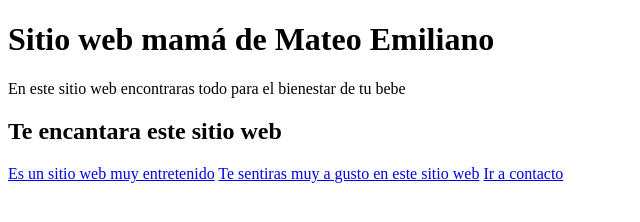
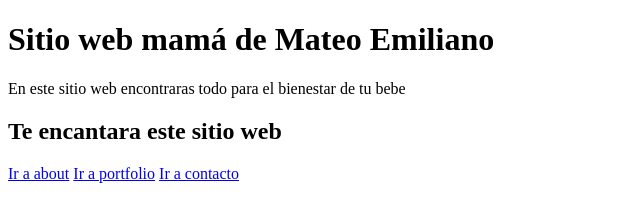
Before and after one commit to MateoEmiliano2401/MateoEmiliano2401.github.io, a plain HTML site: page index.html in a window 1280 px wide. Shown: the whole page, without its empty margins (0-640 px from the left). Drawn offline with Linux system fonts and the light colour scheme.

Commit message:
subir todo a la pagina principal

```diff
--- a/index.html
+++ b/index.html
@@ -10,8 +10,8 @@
     <h1>Sitio web mamá de Mateo Emiliano</h1>
     <p>En este sitio web encontraras todo para el bienestar de tu bebe</p>
     <h2>Te encantara este sitio web</h2>
-    <a href="about.html">Es un sitio web muy entretenido</a>
-    <a href="portfolio.html">Te sentiras muy a gusto en este sitio web</a>
+    <a href="about.html">Ir a about</a>
+    <a href="portfolio.html">Ir a portfolio</a>
     <a href="contacto.html">Ir a contacto</a>
 </body>
 </html>
```
